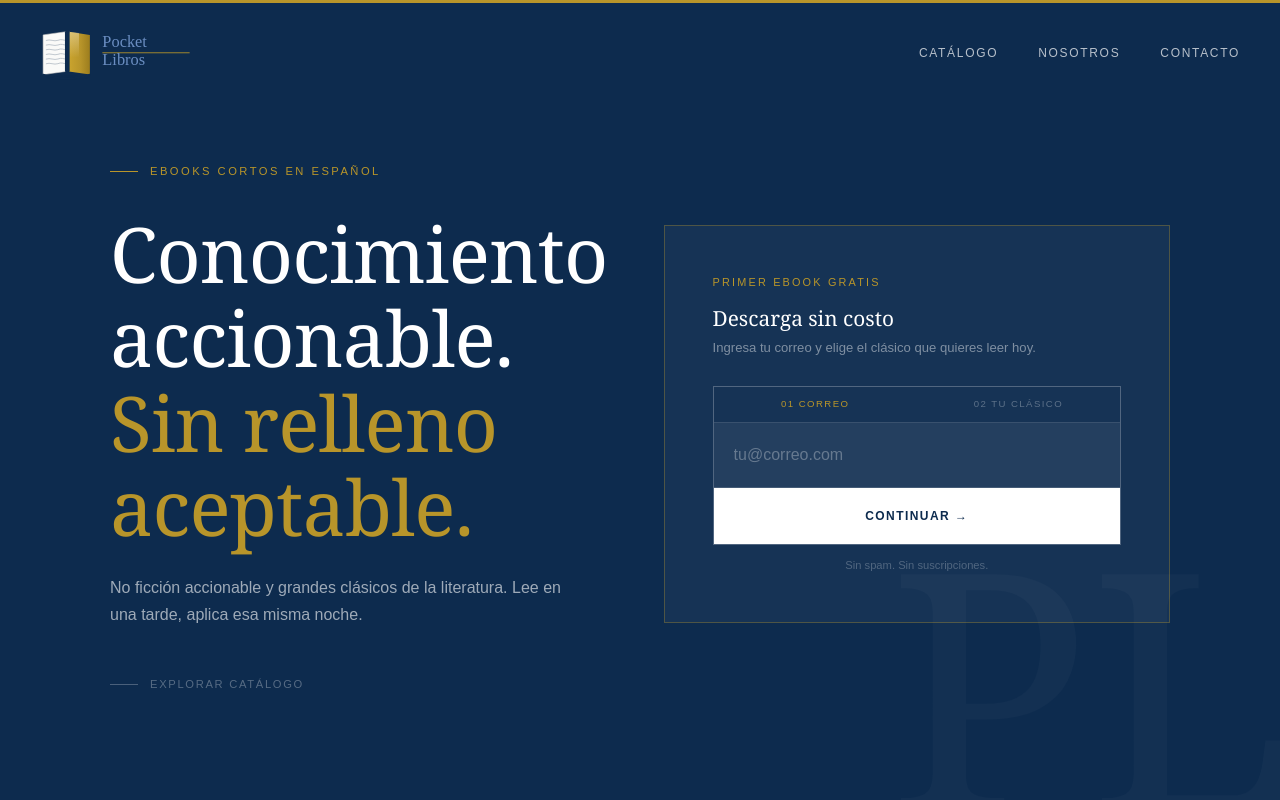
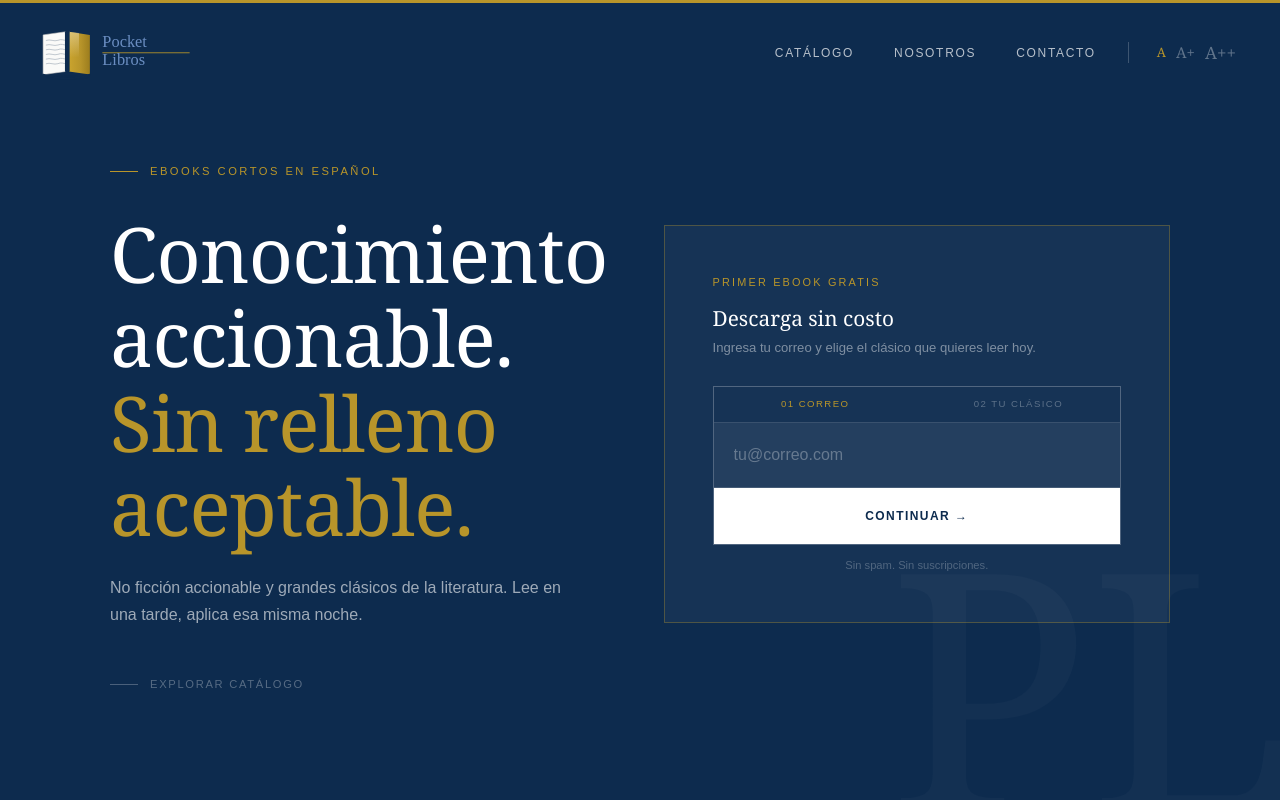
Before and after one commit to arielbustos79-cloud/pocketlibros, a Next.js app: page / in a window 1280 px wide. Shown: the top 800 px of the page. Built offline with nearby package versions, Linux system fonts and the light colour scheme.

Commit message:
feat: control de tamaño de texto A / A+ / A++ en navbar con persistencia localStorage

```diff
--- a/app/_components/Nav.tsx
+++ b/app/_components/Nav.tsx
@@ -8,9 +8,24 @@ const links = [
   { href: "#contacto", label: "Contacto" },
 ];
 
+const FONT_SIZES = [
+  { key: "base", label: "A",   px: "16px" },
+  { key: "lg",   label: "A+",  px: "18px" },
+  { key: "xl",   label: "A++", px: "21px" },
+] as const;
+
+type FontSize = (typeof FONT_SIZES)[number]["key"];
+
+function applyFontSize(size: FontSize) {
+  const px = FONT_SIZES.find((f) => f.key === size)?.px ?? "16px";
+  document.documentElement.style.fontSize = px;
+  try { localStorage.setItem("pl-fontsize", size); } catch {}
+}
+
 export default function Nav() {
   const [scrolled, setScrolled] = useState(false);
   const [open, setOpen] = useState(false);
+  const [fontSize, setFontSize] = useState<FontSize>("base");
 
   useEffect(() => {
     const handler = () => setScrolled(window.scrollY > 60);
@@ -18,7 +33,25 @@ export default function Nav() {
     return () => window.removeEventListener("scroll", handler);
   }, []);
 
+  /* Restore saved preference on mount */
+  useEffect(() => {
+    try {
+      const saved = localStorage.getItem("pl-fontsize") as FontSize | null;
+      if (saved && FONT_SIZES.some((f) => f.key === saved)) {
+        setFontSize(saved);
+        applyFontSize(saved);
+      }
+    } catch {}
+  }, []);
+
+  const handleFontSize = (size: FontSize) => {
+    setFontSize(size);
+    applyFontSize(size);
+  };
+
   const close = () => setOpen(false);
+
+  const btnBase = `font-serif font-normal leading-none transition-colors duration-200 focus-visible:outline-none focus-visible:ring-1 focus-visible:ring-gold rounded-sm px-1 py-0.5`;
 
   return (
     <nav
@@ -32,7 +65,6 @@ export default function Nav() {
         aria-label="Pocket Libros — Inicio"
         className="focus-visible:outline-none focus-visible:ring-2 focus-visible:ring-gold rounded-sm"
       >
-        {/* Mobile: solo isotipo */}
         {/* eslint-disable-next-line @next/next/no-img-element */}
         <img
           src="/pocket_libros_isotipo.svg"
@@ -41,7 +73,6 @@ export default function Nav() {
           height={35}
           className="block md:hidden"
         />
-        {/* Desktop: logo completo */}
         {/* eslint-disable-next-line @next/next/no-img-element */}
         <img
           src="/pocket_libros_logo.svg"
@@ -52,8 +83,9 @@ export default function Nav() {
         />
       </a>
 
-      {/* Desktop links */}
-      <ul className="hidden md:flex gap-10" role="list">
+      {/* Desktop: links + font size controls */}
+      <div className="hidden md:flex items-center gap-8">
+        <ul className="flex gap-10" role="list">
           {links.map(({ href, label }) => (
             <li key={href}>
               <a
@@ -70,6 +102,36 @@ export default function Nav() {
           ))}
         </ul>
 
+        {/* Font size control */}
+        <div
+          role="group"
+          aria-label="Tamaño de texto"
+          className={`flex items-center gap-0.5 pl-6 border-l ${
+            scrolled ? "border-border" : "border-white/20"
+          }`}
+        >
+          {FONT_SIZES.map(({ key, label }, i) => (
+            <button
+              key={key}
+              type="button"
+              onClick={() => handleFontSize(key)}
+              aria-pressed={fontSize === key}
+              aria-label={`Tamaño de texto ${label}`}
+              style={{ fontSize: ["13px", "15px", "17px"][i] }}
+              className={`${btnBase} ${
+                fontSize === key
+                  ? "text-gold"
+                  : scrolled
+                  ? "text-[#999] hover:text-navy"
+                  : "text-white/35 hover:text-white/70"
+              }`}
+            >
+              {label}
+            </button>
+          ))}
+        </div>
+      </div>
+
       {/* Hamburger button */}
       <button
         type="button"
@@ -78,40 +140,17 @@ export default function Nav() {
         aria-expanded={open}
         onClick={() => setOpen((v) => !v)}
       >
-        <span
-          className={`block w-[22px] h-[1.5px] origin-center transition-transform duration-[280ms] ease-in-out ${
-            scrolled ? "bg-navy" : "bg-white"
-          } ${open ? "translate-y-[6.5px] rotate-45" : ""}`}
-        />
-        <span
-          className={`block w-[22px] h-[1.5px] transition-all duration-200 ${
-            scrolled ? "bg-navy" : "bg-white"
-          } ${open ? "opacity-0 scale-x-0" : ""}`}
-        />
-        <span
-          className={`block w-[22px] h-[1.5px] origin-center transition-transform duration-[280ms] ease-in-out ${
-            scrolled ? "bg-navy" : "bg-white"
-          } ${open ? "-translate-y-[6.5px] -rotate-45" : ""}`}
-        />
+        <span className={`block w-[22px] h-[1.5px] origin-center transition-transform duration-[280ms] ease-in-out ${scrolled ? "bg-navy" : "bg-white"} ${open ? "translate-y-[6.5px] rotate-45" : ""}`} />
+        <span className={`block w-[22px] h-[1.5px] transition-all duration-200 ${scrolled ? "bg-navy" : "bg-white"} ${open ? "opacity-0 scale-x-0" : ""}`} />
+        <span className={`block w-[22px] h-[1.5px] origin-center transition-transform duration-[280ms] ease-in-out ${scrolled ? "bg-navy" : "bg-white"} ${open ? "-translate-y-[6.5px] -rotate-45" : ""}`} />
       </button>
 
       {/* Mobile dropdown */}
       {open && (
-        <ul
-          className={`absolute top-full left-0 right-0 flex flex-col md:hidden border-t ${
-            scrolled
-              ? "bg-white border-border border-b"
-              : "bg-navy border-white/10"
-          }`}
-          role="list"
-        >
+        <div className={`absolute top-full left-0 right-0 flex flex-col md:hidden border-t ${scrolled ? "bg-white border-border border-b" : "bg-navy border-white/10"}`}>
+          <ul role="list">
             {links.map(({ href, label }) => (
-            <li
-              key={href}
-              className={`border-b last:border-b-0 ${
-                scrolled ? "border-border" : "border-white/10"
-              }`}
-            >
+              <li key={href} className={`border-b ${scrolled ? "border-border" : "border-white/10"}`}>
                 <a
                   href={href}
                   onClick={close}
@@ -126,6 +165,29 @@ export default function Nav() {
               </li>
             ))}
           </ul>
+          {/* Font size in mobile menu */}
+          <div className={`flex items-center gap-3 px-6 py-4 border-t ${scrolled ? "border-border" : "border-white/10"}`}>
+            <span className={`text-[0.65rem] tracking-[0.14em] uppercase ${scrolled ? "text-[#999]" : "text-white/40"}`}>Texto</span>
+            {FONT_SIZES.map(({ key, label }, i) => (
+              <button
+                key={key}
+                type="button"
+                onClick={() => { handleFontSize(key); close(); }}
+                aria-pressed={fontSize === key}
+                style={{ fontSize: ["14px", "16px", "18px"][i] }}
+                className={`${btnBase} ${
+                  fontSize === key
+                    ? "text-gold"
+                    : scrolled
+                    ? "text-[#999] hover:text-navy"
+                    : "text-white/40 hover:text-white/70"
+                }`}
+              >
+                {label}
+              </button>
+            ))}
+          </div>
+        </div>
       )}
     </nav>
   );
```
Lines whose indentation alone changed are shown as unchanged.
